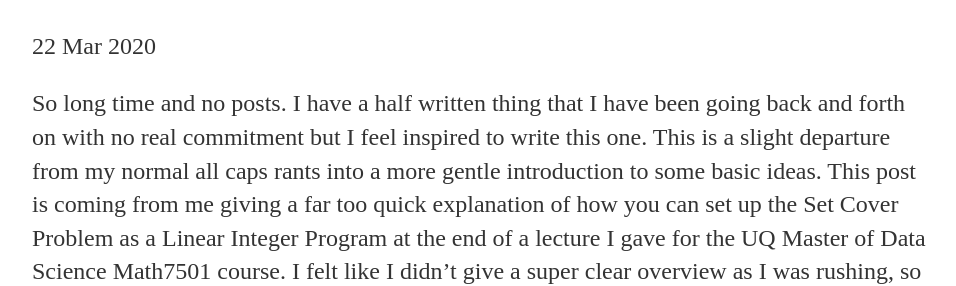
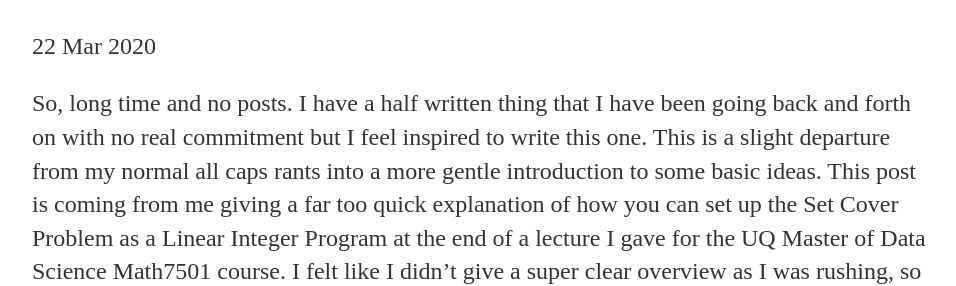
Before and after one commit to PaulBellette/PaulBellette.github.io, a Jekyll site: the page built from _posts/2020-03-22-Set-Covering.md, in a window 1280 px wide and 900 px high. Shown: the part 227-513 px from the top of the window, without its empty margins (160-1116 px from the left). Built offline with Jekyll 4.4.1, drawn with Linux system fonts in a browser that asks for light colours; formulas are drawn with MathJax 3; some of the changed text lies outside the part shown.

Commit message:
typo
thanks K

```diff
--- a/_posts/2020-03-22-Set-Covering.md
+++ b/_posts/2020-03-22-Set-Covering.md
@@ -4,7 +4,7 @@ title: "Set Covering as a Linear Integer Program"
 date: 2020-03-22
 ---
 
-So long time and no posts. I have a half written thing that I have been going back and forth on with no real commitment but I feel inspired to write this one. This is a slight departure from my normal all caps rants into a more gentle introduction to some basic ideas. This post is coming from me giving a far too quick explanation of how you can set up the Set Cover Problem as a Linear Integer Program at the end of a lecture I gave for the UQ Master of Data Science Math7501 course. I felt like I didn't give a super clear overview as I was rushing, so I aim to rectify that here with this post.
+So, long time and no posts. I have a half written thing that I have been going back and forth on with no real commitment but I feel inspired to write this one. This is a slight departure from my normal all caps rants into a more gentle introduction to some basic ideas. This post is coming from me giving a far too quick explanation of how you can set up the Set Cover Problem as a Linear Integer Program at the end of a lecture I gave for the UQ Master of Data Science Math7501 course. I felt like I didn't give a super clear overview as I was rushing, so I aim to rectify that here with this post.
 
 ## The Set Cover Problem
 
```
